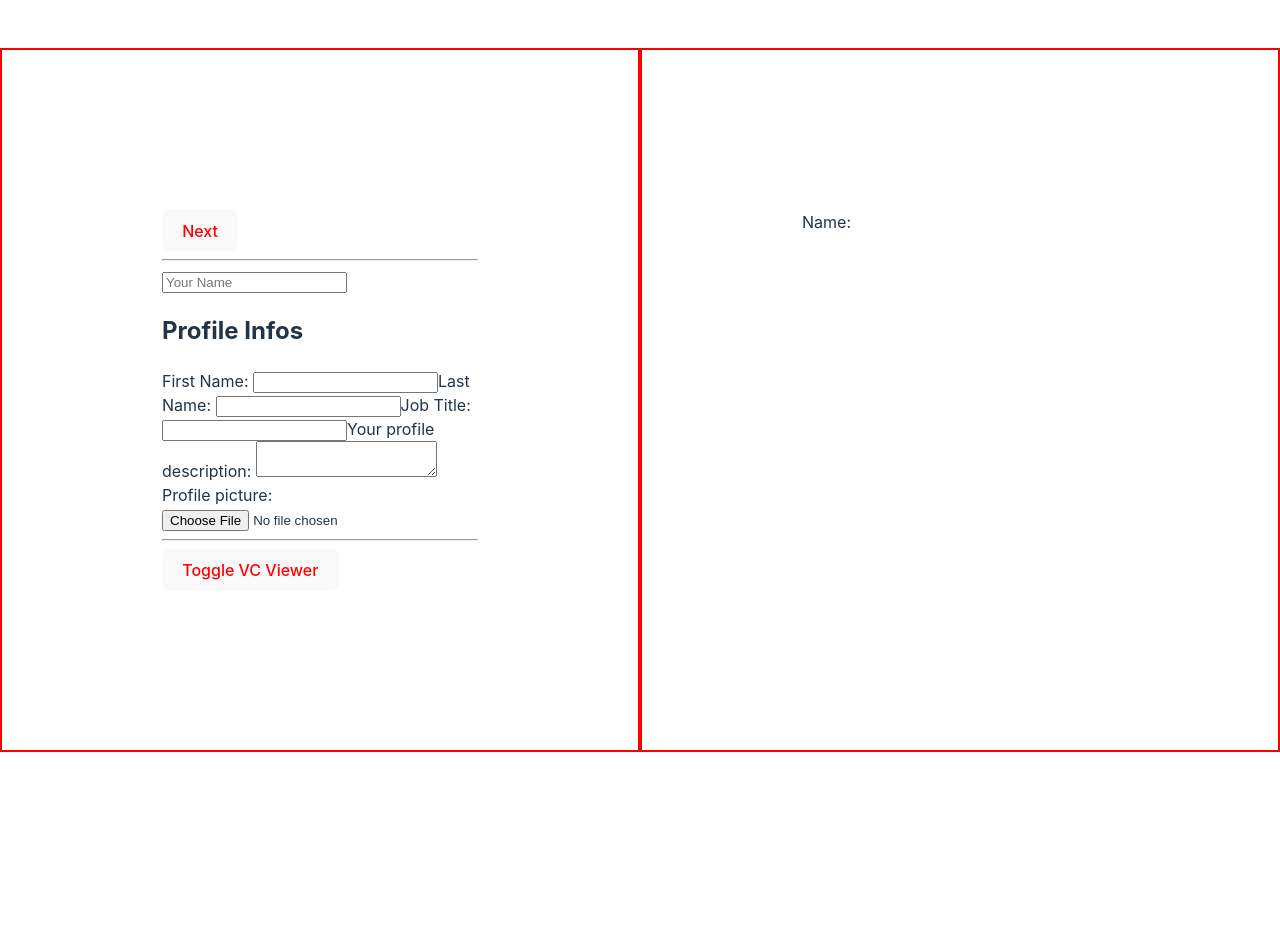
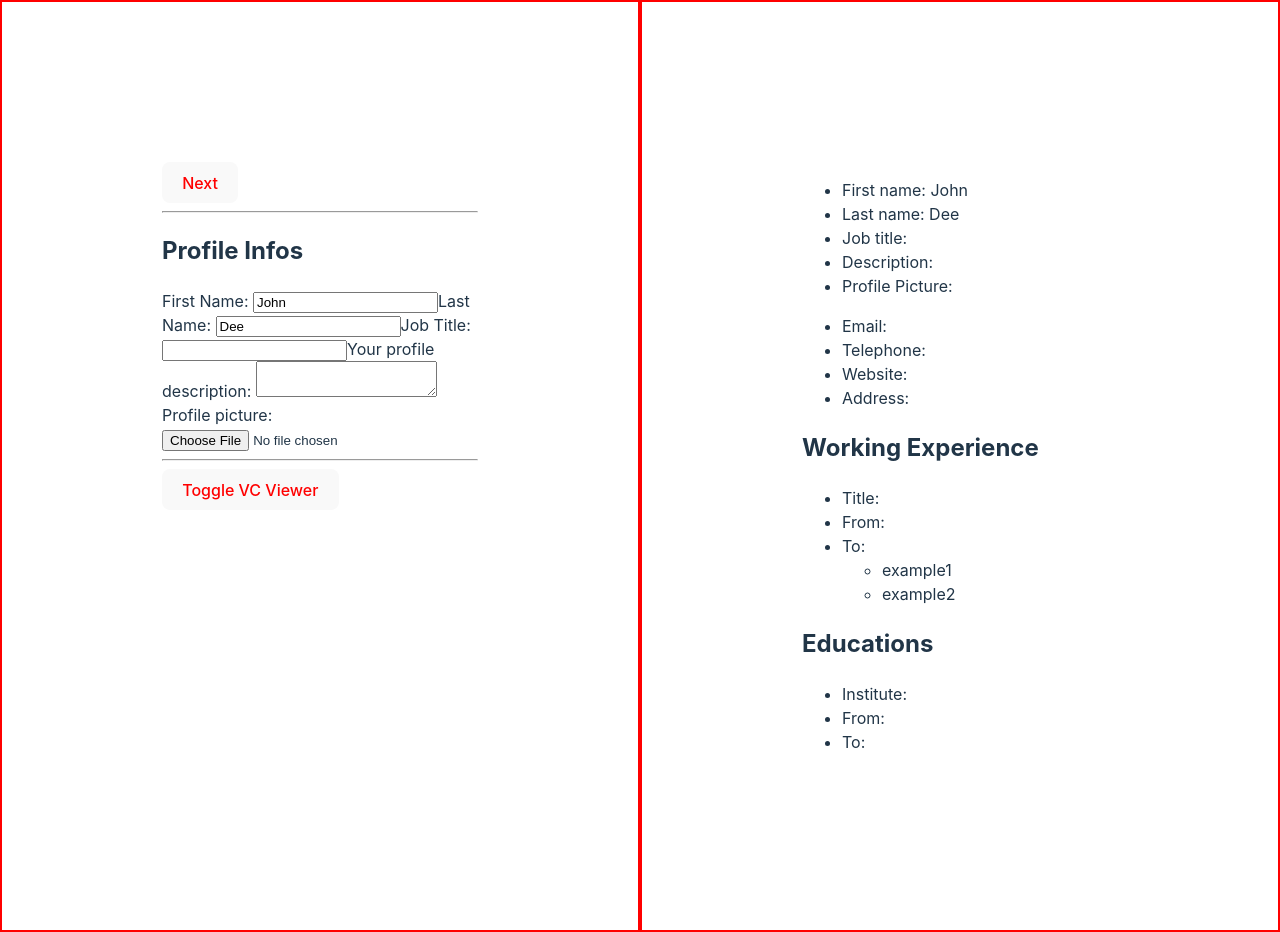
Before and after one commit to Bendi116/CVmaker, a React (Vite) app: page / in a window 1280 px wide. Before the commit the page ends 800 px from the top, so only its background shows below. Built offline with nearby package versions, Linux system fonts and the light colour scheme.

Commit message:
Add working education and woking experience.

```diff
--- a/src/components/App.jsx
+++ b/src/components/App.jsx
@@ -3,17 +3,93 @@ import { Editor } from "./Editor";
 import { Viewer } from "./Viewer";
 
 export function App() {
-  const [name, setName] = useState("");
   const [viewerVisible, setViewerVisible] = useState(true);
+  const [companies,setCompanies] = useState([{name:"",title:"",from:"",to:"",tasks:[{name:"example1",id:self.crypto.randomUUID()},{name:"example2",id:self.crypto.randomUUID()}],id: self.crypto.randomUUID()}])
+  const [educations, setEducations] = useState([{name:"",institute:"",from:"",to:"",id: self.crypto.randomUUID()}])
+  /*const [Languages,setLanguages] = useState(["English"])*/
 
+  const profile = profileDict()
+  const contact = contactDict()
   return (
     <main style={{ gridTemplateColumns: viewerVisible ? "1fr 1fr" : "1fr" }}>
       <Editor
-        name={name}
-        onChange={(e) => setName(e.target.value)}
+      contact={contact}
+      profile={profile}
         toggleCvViewer={() => setViewerVisible(!viewerVisible)}
+        companies={companies}
+        setCompanies={setCompanies}
+        educations={educations}
+        setEducations={setEducations}
       ></Editor>
-      <Viewer name={name} isVisible={viewerVisible}></Viewer>
+      <Viewer contact={contact} profile={profile} companies={companies}  educations={educations}
+ isVisible={viewerVisible}></Viewer>
     </main>
   );
 }
+
+
+function profileDict(){
+  const [firstName, setFirstName] = useState("John");
+  const [lastName, setLastName] = useState("Dee");
+  const [jobTitle, setJobTitle] = useState("");
+  const [description, setDescription] = useState("");
+  const [profilePicture, setProfilePicture] = useState("");
+  return{
+    firstName,
+    setFirstName,
+    lastName,
+    setLastName,
+    jobTitle,
+    setJobTitle,
+    description,
+    setDescription,
+    profilePicture,
+    setProfilePicture
+  }
+}
+
+function contactDict() {
+  const [email, setEmail] = useState("");
+  const [tel, setTel] = useState("");
+  const [website, setWebsite] = useState("");
+  const [address, setAddress] = useState("");
+
+  return{
+    email,
+    setEmail,
+    tel,
+    setTel,
+    website,
+    setWebsite,
+    address,
+    setAddress
+  }
+}
+
+
+
+function companyDict(){
+  const [name, setName] = useState("example");
+  const [title, setTitle] = useState("");
+  const [from, setFrom] = useState("");
+  const [to, setTo] = useState("");
+  const [tasks,setTasks] = useState(["example task"])
+
+  const handleNameChange = event => setName(event.target.value)
+
+  return (
+    {
+      name,
+      setName,
+      handleNameChange,
+      title,
+      setTitle,
+      from,
+      setFrom,
+      to,
+      setTo,
+      tasks,
+      setTasks
+    }
+  )
+}
--- a/src/components/Editor.jsx
+++ b/src/components/Editor.jsx
@@ -1,28 +1,27 @@
-import { use } from "react";
 import { useState } from "react";
 
-export function Editor({ name, onChange, toggleCvViewer }) {
+export function Editor({profile, contact,companies,setCompanies,educations,setEducations, toggleCvViewer }) {
   const [editorIndex, setEditorIndex] = useState(0);
   let editorPage;
 
   switch (editorIndex) {
     case 0:
-      editorPage = <Profile />;
+      editorPage = <Profile profile={profile}/>;
       break;
     case 1:
-      editorPage = <Contact />;
+      editorPage = <Contact contact={contact}/>;
       break;
     case 2:
-      editorPage = <WorkExperience />;
+      editorPage = <LargeEditComponent componentTitle="Working Experiences" componentType="work" valuesDict={companies} setValuesDict={setCompanies}/>;
       break;
     case 3:
-      editorPage = <Education />;
+      editorPage = <LargeEditComponent componentTitle="Educations" componentType="education" valuesDict={educations} setValuesDict={setEducations}/>;
       break;
     case 4:
-      editorPage = <Expertise />;
+      editorPage = <SmallEditComponent componentTitle="Experitses: "/>;
       break;
     case 5:
-      editorPage = <Languages />;
+      editorPage = <SmallEditComponent componentTitle="Languages: "/>;
       break;
   }
 
@@ -36,12 +35,7 @@ export function Editor({ name, onChange, toggleCvViewer }) {
       )}
       <hr />
 
-      <input
-        type="text"
-        placeholder="Your Name"
-        value={name}
-        onChange={onChange}
-      />
+
       {editorPage}
       <hr />
       <button onClick={toggleCvViewer}>Toggle VC Viewer</button>
@@ -49,21 +43,21 @@ export function Editor({ name, onChange, toggleCvViewer }) {
   );
 }
 
-function Profile() {
+function Profile({profile}) {
   return (
     <div>
       <h2>Profile Infos</h2>
       <label>
-        First Name: <input type="text" className="firstName" />
+        First Name: <input type="text" className="firstName" value={profile.firstName} onChange={(e)=>profile.setFirstName(e.target.value)}/>
       </label>
       <label>
-        Last Name: <input type="text" className="lastName" />
+        Last Name: <input type="text" className="lastName" value={profile.lastName} onChange={(e)=>profile.setLastName(e.target.value)} />
       </label>
       <label>
-        Job Title: <input type="text" className="jobTitle" />
+        Job Title: <input type="text" className="jobTitle"  value={profile.jobTitle} onChange={(e)=>profile.setJobTitle(e.target.value)}/>
       </label>
       <label>
-        Your profile description: <textarea maxLength="200"></textarea>
+        Your profile description: <textarea maxLength="200"  value={profile.description} onChange={(e)=>profile.setDescription(e.target.value)}></textarea>
       </label>
       <label>
         Profile picture: <input type="file" />
@@ -72,248 +66,158 @@ function Profile() {
   );
 }
 
-function Contact() {
+function Contact({contact}) {
   return (
     <div>
       <h2>Contact Infos</h2>
       <label>
-        Email: <input type="email" />
+        Email: <input type="email" value={contact.email} onChange={(e)=>contact.setEmail(e.target.value)} />
       </label>
       <label>
-        Phone: <input type="tel" />
+        Phone: <input type="tel"  value={contact.tel} onChange={(e)=>contact.setTel(e.target.value)}/>
       </label>
       <label>
-        Website: <input type="text" />
+        Website: <input type="text" value={contact.website} onChange={(e)=>contact.setWebsite(e.target.value)}/>
       </label>
       <label>
-        Address: <input type="text" />
+        Address: <input type="text" value={contact.address} onChange={(e)=>contact.setAddress(e.target.value)}/>
       </label>
     </div>
   );
 }
 
-function Job({ name, removeJob }) {
-  const [show, setShow] = useState(false);
 
+function SmallComponentElement({value,onChange,removeElement}){
   return (
-    <li>
-      <button onClick={() => setShow(!show)}>{show ? "Hide" : "Show"}</button>
-      <button onClick={removeJob}>Delete</button>
-      <div style={{ display: show ? "block" : "none" }}>
-        <h3>{name}</h3>
-        <label>
-          Company Name: <input type="text" />
-        </label>
-        <label>
-          Job Title: <input type="text" />
-        </label>
-        <label>
-          From: <input type="number" />
-        </label>
-        <label>
-          To: <input type="number" />
-        </label>
-        <ul>
-          Main tasks:
-          <li>
-            <input type="text" />
-          </li>
-        </ul>
-      </div>
+    <li >
+      <input type="text"  value={value} onChange={onChange}/>
+      <button onClick={removeElement}></button>
     </li>
-  );
+  )
 }
 
-function WorkExperience() {
-  const [jobs, setJobs] = useState([
-    { name: "example", id: self.crypto.randomUUID() },
-  ]);
-  const jobsList = jobs.map((job) => (
-    <Job
-      name={job.name}
-      key={job.id}
-      removeJob={() => setJobs(jobs.filter((j) => j.id != job.id))}
+function SmallEditComponent({componentTitle}){
+  const[values,setValues] = useState([
+    {name: "example",id:self.crypto.randomUUID()}
+  ])
+
+  const valuesList = values.map(val=>(
+    <SmallComponentElement
+    key={val.id}
+    value={val.name}
+    onChange={e=>{
+      setValues(values.map(_val=> _val.id==val.id? {name:e.target.value,id:self.crypto.randomUUID()}:_val)
+    )
+    }
+    }
+    removeElement={()=>setValues( values.filter(_val=>_val.id!=val.id))
+     }
+
+
     />
-  ));
+  ))
 
-  return (
-    <div>
-      <h2>Work Experience</h2>
-      <ul>{jobsList}</ul>
-      <button
-        className="addNewJob"
-        onClick={() =>
-          setJobs([
-            ...jobs,
-            { name: "newExample", id: self.crypto.randomUUID() },
-          ])
-        }
-      ></button>
-    </div>
-  );
-}
 
-function LangEl({ uuid, value, onChange, removeLang }) {
-  console.log(uuid);
-  return (
-    <li key={uuid}>
-      <input type="text" value={value} onChange={onChange} />
-      <button onClick={removeLang}></button>
-    </li>
-  );
-}
-
-function Languages() {
-  const [languages, setLanguages] = useState([
-    { lang: "English", id: self.crypto.randomUUID() },
-  ]);
-  const languagesList = languages.map((lang) => (
-    <LangEl
-      uuid={lang.id}
-      value={lang.lang}
-      onChange={(e) => {
-        setLanguages(
-          languages.map((l) => {
-            return l.id == lang.id ? { lang: e.target.value, id: lang.id } : l;
-          }),
-        );
-      }}
-      removeLang={() => {
-        setLanguages(languages.filter((l) => l.id != lang.id));
-      }}
-    />
-  ));
-
-  return (
-    <div>
-      <h2>Languages</h2>
-      <ul>{languagesList}</ul>
-      <button
+  return(<div>
+    <h2>{componentTitle}</h2>
+    <ul>
+        {valuesList}
+    </ul>
+    <button
         onClick={() => {
-          setLanguages([
-            ...languages,
-            { lang: "", id: self.crypto.randomUUID() },
+          setValues([
+            ...values,
+            { name: "", id: self.crypto.randomUUID() },
           ]);
         }}
       >
         Add
       </button>
     </div>
-  );
+  )
 }
 
-function ExpertiseEl({ value, onChange, removeExper }) {
+function LargeComponentElement({ name, removeValue, componentType ,values,setValues}){
+  const [show, setShow] = useState(true);
+
+  let element;
+  if(componentType=="work"){
+    element=(<> <label>
+      Company Name: <input type="text" value={values.name } onChange={e=>setValues({...values,name: e.target.value})}/>
+    </label>
+    <label>
+      Job Title: <input type="text" value={values.title} onChange={e=>setValues({...values,title: e.target.value})} />
+    </label>
+    <label>
+      From: <input type="number" value={values.from } onChange={e=>setValues({...values,from: e.target.value})}/>
+    </label>
+    <label>
+      To: <input type="number" value={values.to } onChange={e=>setValues({...values,to: e.target.value})}/>
+    </label>
+    <ul>
+      Main tasks:
+      {values.tasks.map(task=><li key={task.id}> <input type="text" value={task.name} onChange={(e)=>setValues({...values,tasks:values.tasks.map(t=>t.id==task.id?{name:e.target.value,id:task.id}:t)})}/>
+      <button onClick={()=>setValues({...values,tasks:values.tasks.filter(t=>t.id !=task.id)})}>X</button>
+
+      </li>)}
+      <button onClick={()=>setValues({...values,tasks:[...values.tasks,{name:"new one",id:self.crypto.randomUUID()}]})}>Add task</button>
+    </ul> </>)
+
+  }else if(componentType=="education"){
+
+      element=(<>
+       <label>
+          Name: <input type="text" value={values.name} onChange={e=>setValues({...values,name:e.target.value})}/>
+        </label>
+        <label>
+          Institute: <input type="text" value={values.insitute} onChange={e=>setValues({...values,name:e.target.value})}/>
+        </label>
+        <label>
+          From: <input type="num" value={values.from} onChange={e=>setValues({...values,from:e.target.value})}/>
+        </label>
+        <label>
+          To: <input type="num" value={values.to} onChange={e=>setValues({...values,to:e.target.value})}/>
+        </label>
+      </>)
+
+  }
+
   return (
     <li>
-      <input type="text" value={value} onChange={onChange} />
-      <button onClick={removeExper}></button>
+      <button onClick={() => setShow(!show)}>{show ? "Hide" : "Show"}</button>
+      <button onClick={removeValue}>Delete</button>
+      <div style={{ display: show ? "block" : "none" }}>
+        <h3>{name}</h3>
+        {element}
+      </div>
     </li>
   );
 }
 
-function Expertise() {
-  const [expertises, setExpertises] = useState([
-    { value: "example", id: self.crypto.randomUUID() },
-  ]);
-  const expertisesList = expertises.map((exper) => {
-    return (
-      <ExpertiseEl
-        key={exper.id}
-        value={exper.value}
-        onChange={(e) => {
-          setExpertises(
-            expertises.map((_exper) => {
-              return _exper.id == exper.id
-                ? { value: e.target.value, id: exper.id }
-                : _exper;
-            }),
-          );
-        }}
-        removeExper={() => {
-          setExpertises(expertises.filter((_exper) => _exper.id != exper.id));
-        }}
-      />
-    );
-  });
+function LargeEditComponent({componentTitle,componentType,valuesDict,setValuesDict}){
+  const valuesList = valuesDict.map((val) => (
+    <LargeComponentElement
+    componentType={componentType}
+      name={val.name}
+      key={val.id}
+      values={val}
+      setValues={(newValue)=>setValuesDict(valuesDict.map(_val=>_val.id == val.id ? newValue : _val))}
+      removeValue={() => setValuesDict(valuesDict.filter((_val) => _val.id != val.id))}
+    />  ));
+
 
   return (
     <div>
-      <h2>Expertise:</h2>
-      <ul>{expertisesList}</ul>
+      <h2>{componentTitle}</h2>
+      <ul>{valuesList}</ul>
       <button
-        onClick={() => {
-          setExpertises([
-            ...expertises,
-            { value: "", id: self.crypto.randomUUID() },
-          ]);
-        }}
-      >
-        Add
-      </button>
+        onClick={() =>
+          setValuesDict([
+            ...valuesDict,
+            {name:"",title:"",from:"",to:"",tasks:["example1"],id: self.crypto.randomUUID()}
+          ])
+        }
+      >Add(not working!)</button>
     </div>
   );
 }
-
-function EducationEl({ name, removeEdu }) {
-  const [show, setShow] = useState(false);
-
-  return (
-    <div>
-      <button onClick={() => setShow(!show)}>{show ? "Hide" : "Show"}</button>
-      <button onClick={removeEdu}>Delete</button>
-
-      <div style={{ display: show ? "block" : "none" }}>
-        {name}
-        <label>
-          Name: <input type="text" />
-        </label>
-        <label>
-          Institue: <input type="text" />
-        </label>
-        <label>
-          From: <input type="num" />
-        </label>
-        <label>
-          To: <input type="num" />
-        </label>
-      </div>
-    </div>
-  );
-}
-
-function Education() {
-  const [educations, setEducations] = useState([
-    { name: "example", id: self.crypto.randomUUID() },
-  ]);
-  const educationsList = educations.map((edu) => {
-    return (
-      <EducationEl
-        key={edu.id}
-        name={edu.name}
-        removeEdu={() => {
-          setEducations(educations.filter((_edu) => _edu.id != edu.id));
-        }}
-      />
-    );
-  });
-
-  return (
-    <>
-      <h2>Education:</h2>
-      <ul> {educationsList}</ul>
-      <button
-        className="addNewEdu"
-        onClick={() =>
-          setEducations([
-            ...educations,
-            { name: "newExample", id: self.crypto.randomUUID() },
-          ])
-        }
-      >
-        Add new Education
-      </button>
-    </>
-  );
-}
-
-//language, expertise, education, main proifle image
--- a/src/components/Viewer.jsx
+++ b/src/components/Viewer.jsx
@@ -1,7 +1,102 @@
-export function Viewer({ name, isVisible }) {
+export function Viewer({profile,contact, isVisible ,companies,educations
+}) {
   return (
     <div className="viewer" style={{ display: isVisible ? "block" : "none" }}>
-      Name: {name}
+
+      <Profile profile={profile}></Profile>
+      <Contact contact={contact}></Contact>
+      <Companies companies={companies}></Companies>
+      <Educations educations={educations}/>
     </div>
   );
 }
+
+
+function Profile({profile}){
+  return(
+    <div className="profile">
+<ul>
+          <li>        First name: {profile.firstName}
+          </li>
+          <li>        Last name: {profile.lastName}
+          </li>
+          <li>        Job title: {profile.jobTitle}
+          </li>
+          <li>        Description: {profile.description}
+          </li>
+
+          <li>        Profile Picture: {profile.profilePicture}
+          </li>
+
+        </ul>
+        </div>
+
+  )
+}
+
+
+function Contact({contact}){
+  return( <div className="contact">
+    <ul>
+      <li>Email: {contact.email}</li>
+      <li>Telephone: {contact.tel}</li>
+      <li>Website: {contact.website}</li>
+      <li>Address: {contact.address}</li>
+    </ul>
+  </div>
+)
+
+}
+
+
+function Education({education}){
+  return( <div className="company">
+    {education.name}
+    <ul>
+      <li>Institute: {education.institute}</li>
+      <li>From: {education.from}</li>
+      <li>To: {education.to}</li>
+    </ul>
+  </div>
+)
+}
+
+
+function Educations({educations}){
+  const companyList=educations.map(e=><Education education={e}></Education>)
+
+  return(
+    <>
+    <h2>Educations</h2>
+    {companyList}
+    </>
+  )
+}
+
+function Company({company}){
+  return( <div className="company">
+    {company.name}
+    <ul>
+      <li>Title: {company.title}</li>
+      <li>From: {company.from}</li>
+      <li>To: {company.to}</li>
+      <ul>
+        {company.tasks.map(task=> <li key={task.id}>{task.name}</li>)}
+      </ul>
+    </ul>
+  </div>
+)
+
+
+}
+
+function Companies({companies}){
+  const companyList=companies.map(c=><Company company={c}></Company>)
+
+  return(
+    <>
+    <h2>Working Experience</h2>
+    {companyList}
+    </>
+  )
+}
```
Also changed, not shown: src/assets/profile.jpg (added).
